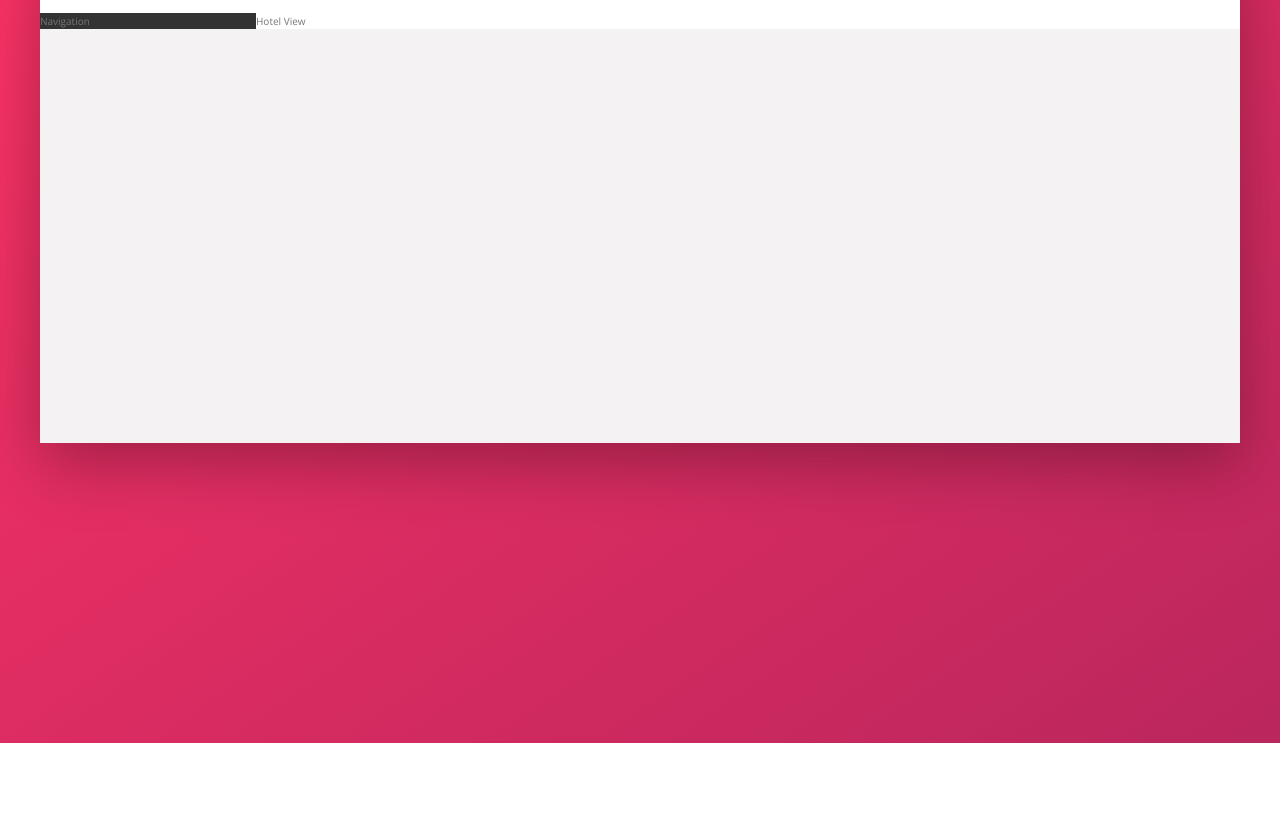
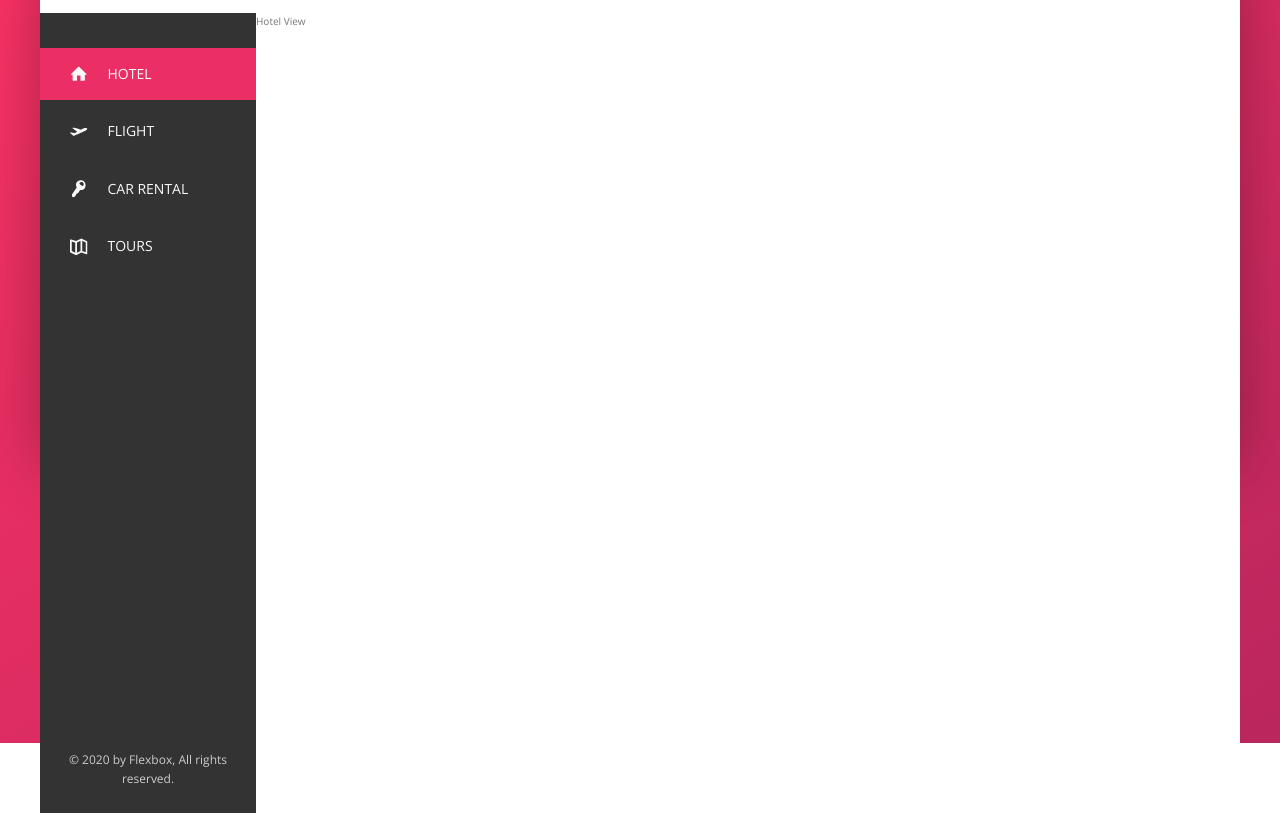
Before and after one commit to ionpdev/flexbox-project, a website: page index.html in a window 1280 px wide. Shown: the part 137-950 px from the top of the page. Before the commit the page ends 880 px from the top, so only its background shows below. Drawn offline with nearby package versions, Linux system fonts and the light colour scheme; files that its build step writes are made by us from their sources.

Commit message:
sidebar and sidebar navigation

```diff
--- a/index.html
+++ b/index.html
@@ -50,7 +50,43 @@
         </nav>
       </header>
       <div class="content">
-        <nav class="sidebar">Navigation</nav>
+        <nav class="sidebar">
+          <ul class="side-nav">
+            <li class="side-nav__item side-nav__item--active">
+              <a href="#" class="side-nav__link">
+                <svg class="side-nav__icon">
+                  <use xlink:href="img/sprite.svg#icon-home"></use>
+                </svg>
+                <span>Hotel</span>
+              </a>
+            </li>
+            <li class="side-nav__item">
+              <a href="#" class="side-nav__link">
+                <svg class="side-nav__icon">
+                  <use xlink:href="img/sprite.svg#icon-aircraft-take-off"></use>
+                </svg>
+                <span>Flight</span>
+              </a>
+            </li>
+            <li class="side-nav__item">
+              <a href="#" class="side-nav__link">
+                <svg class="side-nav__icon">
+                  <use xlink:href="img/sprite.svg#icon-key"></use>
+                </svg>
+                <span>Car Rental</span>
+              </a>
+            </li>
+            <li class="side-nav__item">
+              <a href="#" class="side-nav__link">
+                <svg class="side-nav__icon">
+                  <use xlink:href="img/sprite.svg#icon-map"></use>
+                </svg>
+                <span>Tours</span>
+              </a>
+            </li>
+          </ul>
+          <div class="legal">&copy; 2020 by Flexbox, All rights reserved.</div>
+        </nav>
         <main class="hotel-view">Hotel View</main>
       </div>
     </div>
--- a/sass/_components.scss
+++ b/sass/_components.scss
@@ -112,3 +112,71 @@
     margin-right: 1rem;
   }
 }
+
+// ---------------------------
+// Side Navigation
+
+.side-nav {
+  font-size: 1.4rem;
+  list-style: none;
+  margin-top: 3.5rem;
+  &__item {
+    position: relative;
+    &:not(:last-child) {
+      margin-bottom: 0.5rem;
+    }
+  }
+
+  &__item::before {
+    content: "";
+    position: absolute;
+    top: 0;
+    left: 0;
+    height: 100%;
+    width: 3px;
+    background-color: var(--color-primary);
+    transform: scaleY(0);
+    transition: transform 0.2s, width 0.4s cubic-bezier(1, 0, 0, 1) 0.2s,
+      background-color 0.1s;
+  }
+
+  &__item:hover::before,
+  &__item--active::before {
+    transform: scaleY(1);
+    width: 100%;
+  }
+
+  &__item:active::before {
+    background-color: var(--color-primary-light);
+  }
+
+  &__link:link,
+  &__link:visited {
+    color: var(--color-grey-light-1);
+    text-decoration: none;
+    text-transform: uppercase;
+    display: block;
+    padding: 1.5rem 3rem;
+    position: relative;
+    z-index: 10;
+
+    display: flex;
+    align-items: center;
+  }
+
+  &__icon {
+    width: 1.75rem;
+    height: 1.75rem;
+    margin-right: 2rem;
+    fill: currentColor;
+  }
+}
+
+// ---------------------------
+// Legal
+.legal {
+  font-size: 1.2rem;
+  color: var(--color-grey-light-4);
+  text-align: center;
+  padding: 2.5rem;
+}
--- a/sass/_layout.scss
+++ b/sass/_layout.scss
@@ -24,10 +24,15 @@
   background-color: var(--color-grey-dark-1);
   // grow, shrink, width
   flex: 0 0 18%;
+
+  display: flex;
+  flex-direction: column;
+  justify-content: space-between;
 }
 
 .hotel-view {
   background-color: #fff;
+  height: 80rem;
 
   flex: 1;
 }
```
Also changed, not shown: css/style.css (deleted).
